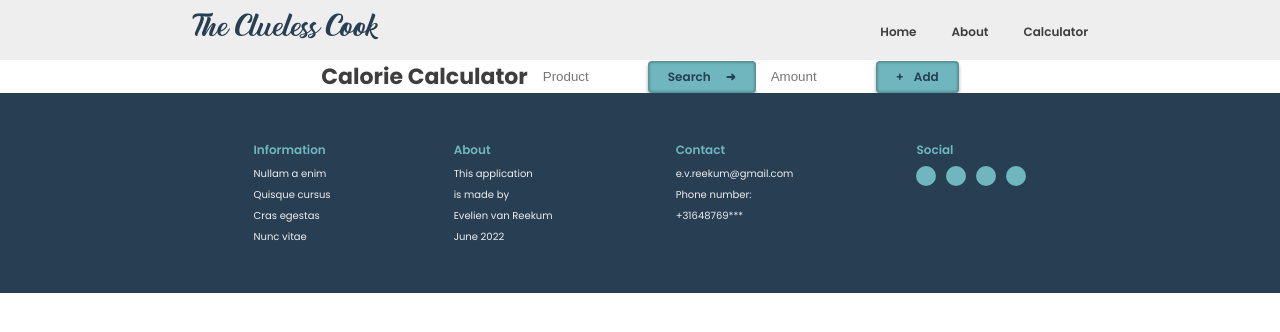
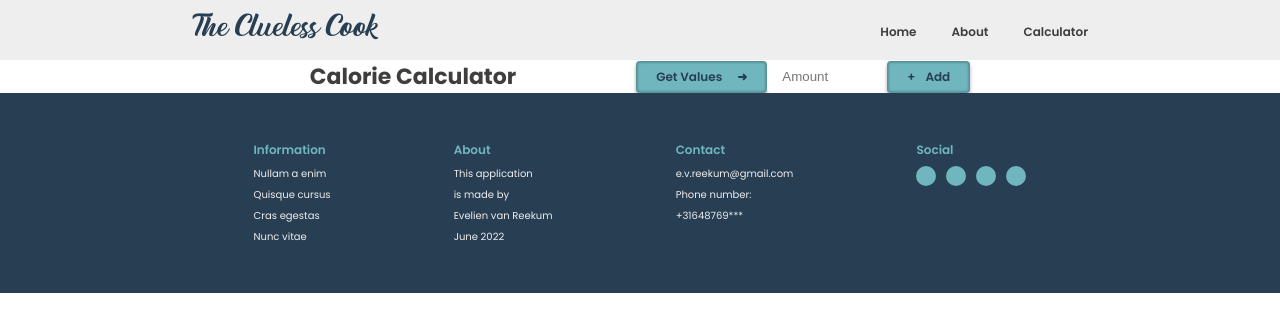
Before and after one commit to evreekum/frontend-final-assignment, a React (Create React App) app: page /calculator in a window 1280 px wide. Shown: the top 332 px of the page. Built offline with nearby package versions, Linux system fonts and the light colour scheme; no server answers; some icons are missing.

Commit message:
Tried getValues with the GET request

```diff
--- a/src/pages/calculator/CalculatorPage.js
+++ b/src/pages/calculator/CalculatorPage.js
@@ -12,11 +12,20 @@ const apiIdCalc = process.env.REACT_APP_API_ID_CALCULATOR;
 
 function CalculatorPage() {
     TabTitle("Calorie Calculator");
-    const {handleSubmit, formState: {errors}, register} = useForm();
-    const [product, setProduct] = useState("");
-    const [error, toggleError] = useState(false);
+    const {handleSubmit, formState: {errors}, register, getValues} = useForm({
+        mode: "onChange",
+        defaultValues: {
+            product: "",
+            amount: null
+        }
+    });
+    // const [product, setProduct] = useState("");
+    // const [amount, setAmount] = useState(null);
+    // const [error, toggleError] = useState(false);
 
     async function onFormSubmitCalc(product) {
+
+
         try {
             const response = await axios.get(`https://api.edamam.com/api/food-database/v2/parser`, {
                 params: {
@@ -26,11 +35,11 @@ function CalculatorPage() {
                     ingr: product
                 }
             })
-            setProduct(response.data.text);
-            console.log(response, product);
+            // setProduct(response.data.text);
+            console.log(response.data.parsed[0]);
         } catch (error) {
             console.error(error);
-            toggleError(true);
+            // toggleError(true);
         }
 
     }
@@ -41,19 +50,26 @@ function CalculatorPage() {
             <div className="inner-container">
                 <h4>calorie calculator</h4>
                 <form className="calc-product__form" onSubmit={handleSubmit(onFormSubmitCalc)}>
-                    <InputField
-                        name="product"
-                        register={register}
-                        validationObject={{required: "This field can't be empty. Please fill in an ingredient or product and try again."}}
-                        type="text"
-                        placeholder="Product"
-                        errors={errors}
-                    />
-                    <Button
-                        type="submit"
-                        title="search"
-                        className="calc-search__btn"
-                    />
+
+                    <input type="text" {...register("product")}/>
+                    <button type="submit" onSubmit={() => {
+                        const values = getValues();
+                        const singleValue = getValues("product");
+                    }}>Get Values</button>
+
+                    {/*<InputField*/}
+                    {/*    name="product"*/}
+                    {/*    register={register}*/}
+                    {/*    validationObject={{required: "This field can't be empty. Please fill in an ingredient or product and try again."}}*/}
+                    {/*    type="text"*/}
+                    {/*    placeholder="Product"*/}
+                    {/*    errors={errors}*/}
+                    {/*/>*/}
+                    {/*<Button*/}
+                    {/*    type="submit"*/}
+                    {/*    title="search"*/}
+                    {/*    className="calc-search__btn"*/}
+                    {/*/>*/}
                 </form>
 
                 <form className="calc-amount__form" onSubmit={handleSubmit(onFormSubmitCalc)}>
```
